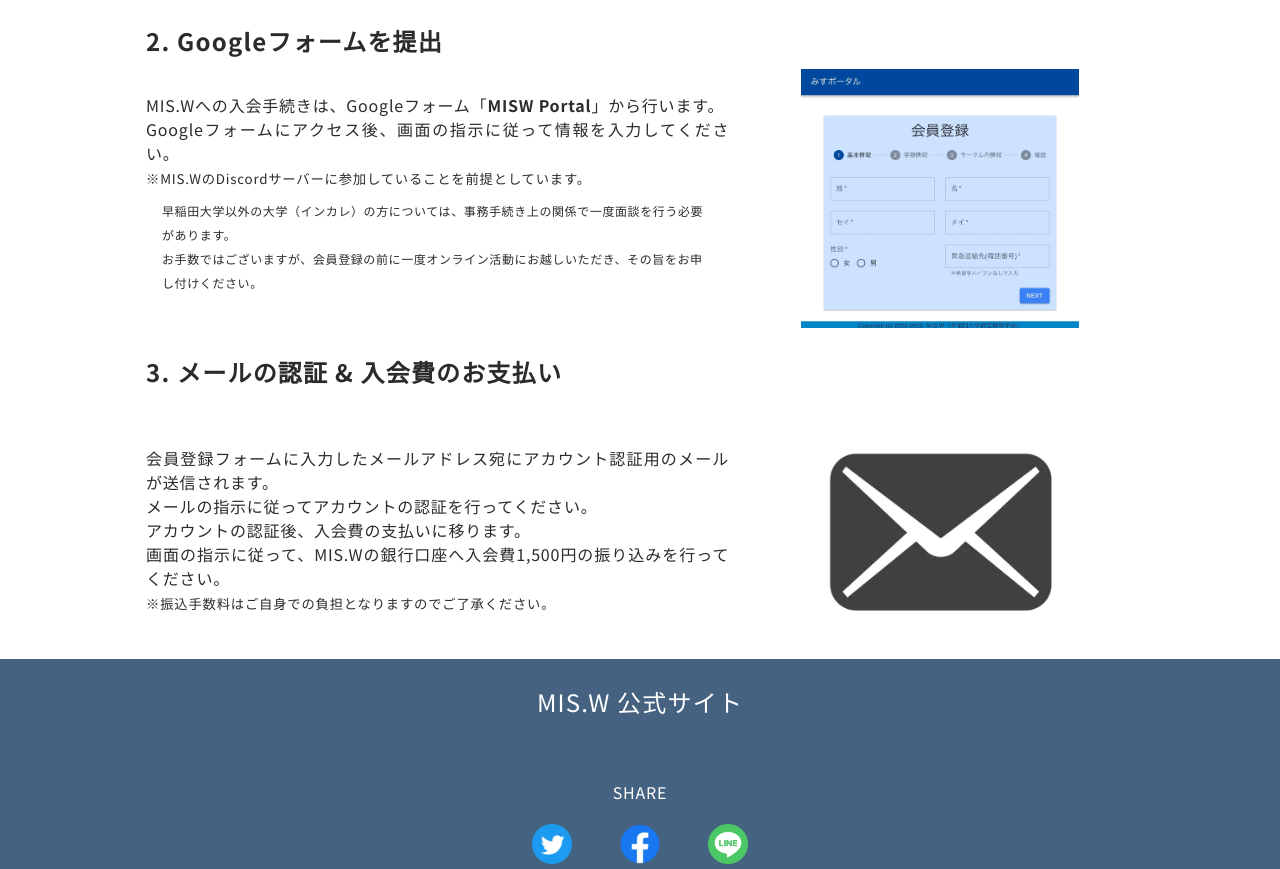
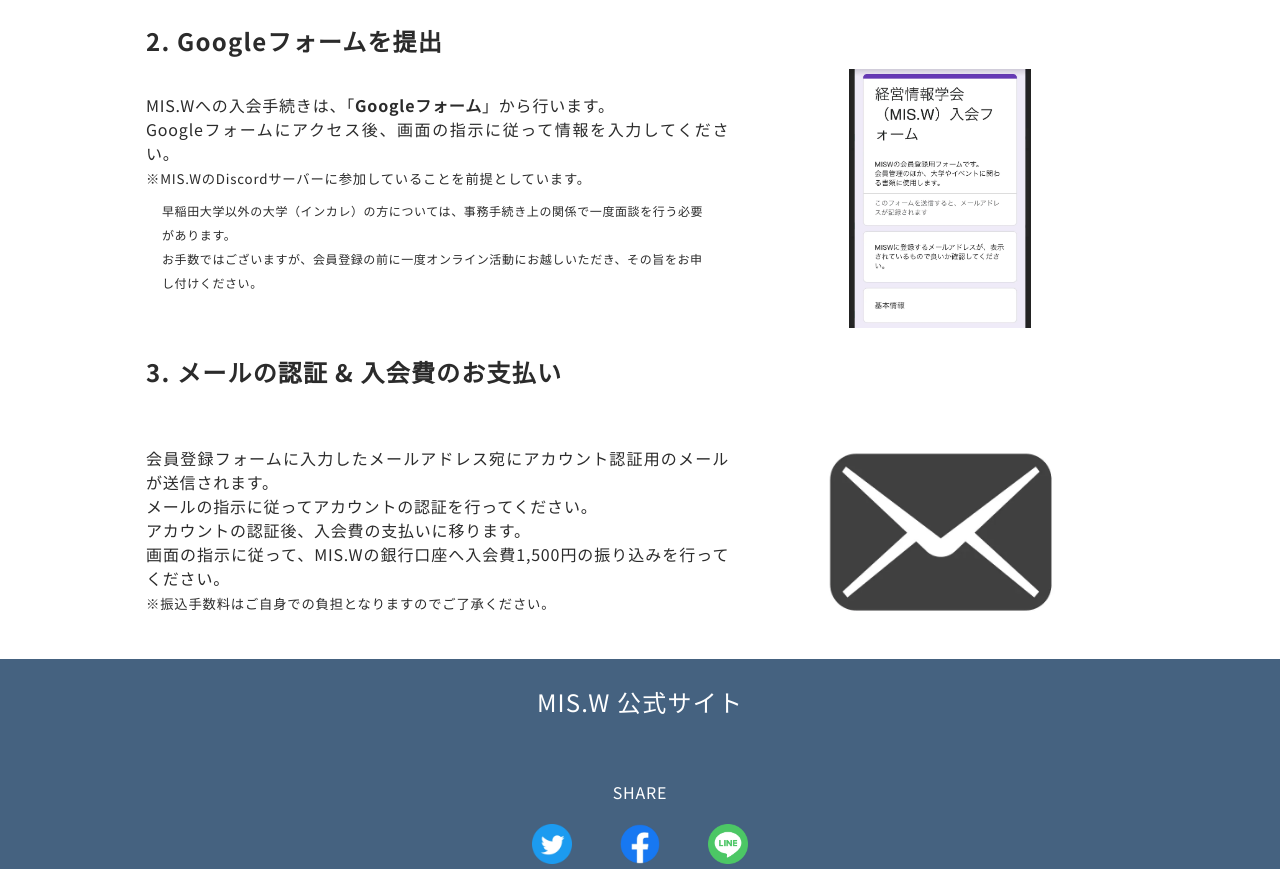
Before and after one commit to MISW/misw-jp, a website: page src/join.ejs in a window 1280 px wide. Shown: the part 1149-2018 px from the top of the page. Drawn offline with nearby package versions, Linux system fonts and the light colour scheme; files that its build step writes are made by us from their sources; a web font is replaced by a local one.

Commit message:
Update join.ejs (#171)
2番の画像を、新しく追加したGoogle Formsの写真に変更。
「」内の文章がMISWPortalのままだったのでそれもGoogleフォームに変更。

# プルリクエストを行う前に、以下のことを確認してください。

- [ ] コードのフォーマットを行いましたか？
- [ ] エラーや警告を出さずに、正しくビルドされることを確認しましたか？
- [ ] 様々なブラウザ・OS・解像度でテストを行い、すべて正常に表示されましたか？
- [ ] サイズが 25 MiB を超えるファイルが存在しませんか？
- [ ] 画像ファイルや動画ファイルには AVIF や AV1 等の軽量なコーデックを利用していますか？
- [ ] ライセンス感染するパッケージやライブラリ等を使用していませんか？ (例: GNU GPL・CC BY-SA)
- [ ] サインオフを行いましたか？ (例: Signed-off-by: mischan <miswchan@misw.jp> )
- [ ] プルリクエストを送信したら、Web の担当者と SysAd の担当者に、コードレビューをリクエストしてください。

# プルリクエストの内容を以下に記載してください。

# 特筆すべき内容があれば以下に記載してください。

Signed-off-by: Yuta Goto <69025741+Yuta-Goto@users.noreply.github.com>

```diff
--- a/src/join.ejs
+++ b/src/join.ejs
@@ -57,8 +57,8 @@
                   <div class="join-procedure_step_content">
                     <div class="join-procedure_step_content_desc">
                       <p class="justified">
-                        MIS.Wへの入会手続きは、Googleフォーム「<a href="https://docs.google.com/forms/d/e/1FAIpQLSd0sBvopahfmyc8bmx2MSmSZaGcuXKAD9B0yiQNSmCbSXKstQ/viewform?usp=sf_link" target="_blank" rel="noopener noreferrer"
-                          >MISW Portal</a
+                        MIS.Wへの入会手続きは、「<a href="https://docs.google.com/forms/d/e/1FAIpQLSd0sBvopahfmyc8bmx2MSmSZaGcuXKAD9B0yiQNSmCbSXKstQ/viewform?usp=sf_link" target="_blank" rel="noopener noreferrer"
+                          >Googleフォーム</a
                         >」から行います。<br />
                         Googleフォームにアクセス後、画面の指示に従って情報を入力してください。<br />
                         <small> ※MIS.WのDiscordサーバーに参加していることを前提としています。<br /> </small>
@@ -69,7 +69,7 @@
                       </p>
                     </div>
                     <div>
-                      <img src="img/portal-signup.webp" alt="MIS.W Portal登録画面" class="join-procedure_step_content_img" />
+                      <img src="img/googleforms-signup.webp" alt="MIS.W Portal登録画面" class="join-procedure_step_content_img" />
                     </div>
                   </div>
                 </div>
```
